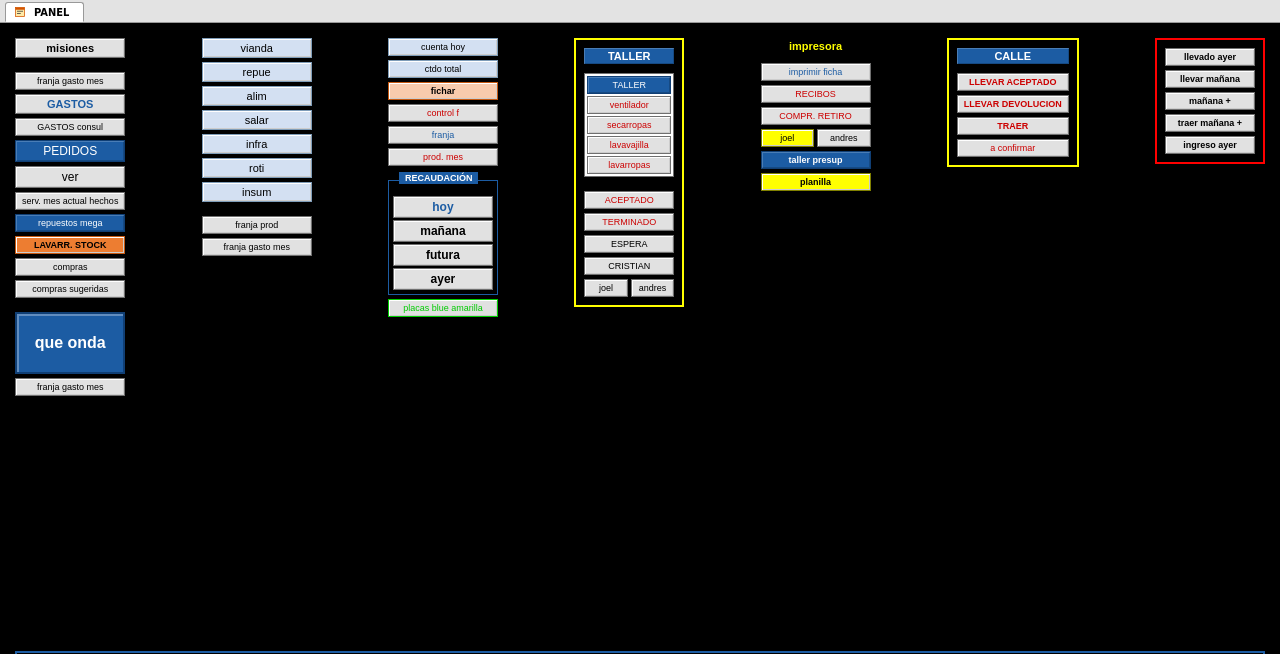
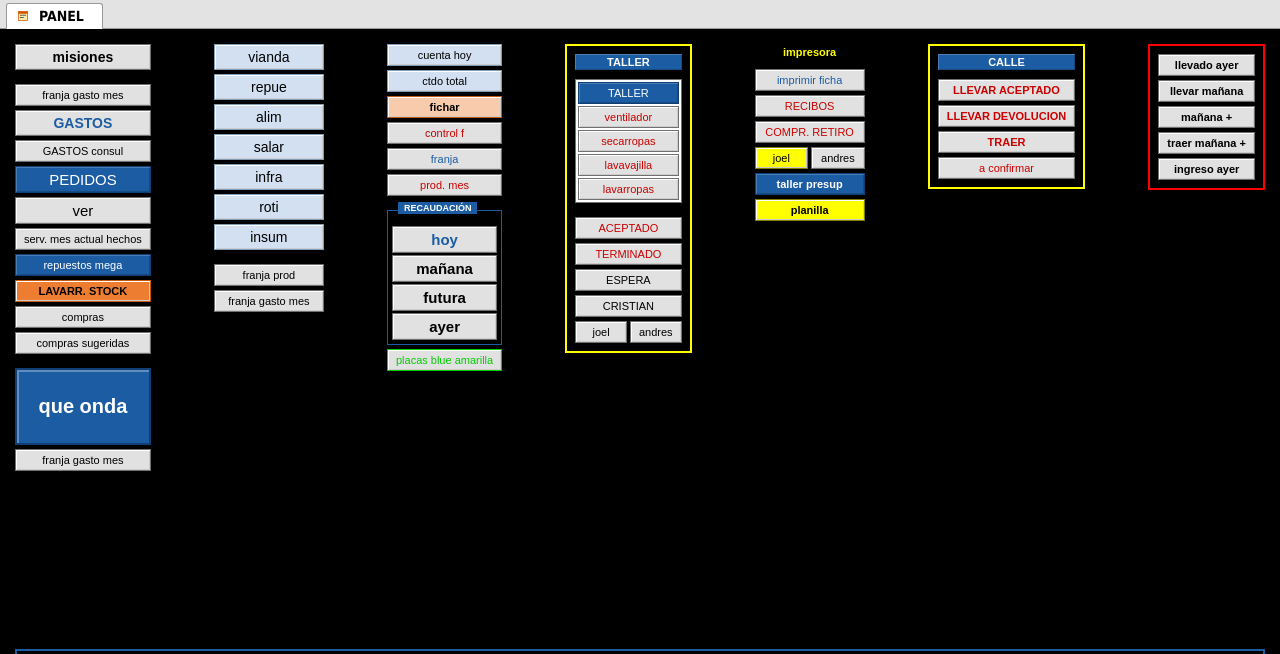
Before and after one commit to portadordelsello-stack/econo-access-ui, a website: page public/index.html in a window 1280 px wide. Shown: the part 34-688 px from the top of the page. Drawn offline with Linux system fonts and the light colour scheme; no server answers.

Commit message:
Increase tabs and buttons size and font-size by 25% for better legibility

```diff
--- a/public/css/style.css
+++ b/public/css/style.css
@@ -355,9 +355,9 @@ input[type="checkbox"]:checked::after {
   border: 1px solid #707070;
   color: #000;
   text-decoration: none;
-  padding: 3px 6px;
+  padding: 4px 8px;
   text-align: center;
-  font-size: 11px;
+  font-size: 14px;
   cursor: pointer;
   box-shadow: inset 1px 1px 0px #FFF, inset -1px -1px 0px #CCC;
   white-space: nowrap;
@@ -375,11 +375,11 @@ input[type="checkbox"]:checked::after {
 }
 
 .font-small {
-  font-size: 9px;
+  font-size: 11px;
 }
 
 .font-medium {
-  font-size: 12px;
+  font-size: 15px;
 }
 
 .spacing-top {
@@ -497,10 +497,10 @@ input[type="checkbox"]:checked::after {
   background-color: #1C5CA3;
   color: #FFF;
   border: 2px solid #103F75;
-  font-size: 16px;
+  font-size: 20px;
   font-weight: bold;
   text-align: center;
-  padding: 20px 10px;
+  padding: 25px 12px;
   text-decoration: none;
   cursor: pointer;
   margin-top: 10px;
@@ -912,24 +912,24 @@ input[type="checkbox"]:checked::after {
   display: flex;
   background-color: #E3E3E3;
   border-bottom: 1px solid #999;
-  padding-top: 3px;
-  padding-left: 5px;
-  height: 24px;
+  padding-top: 4px;
+  padding-left: 6px;
+  height: 30px;
   box-sizing: border-box;
 }
 
 .access-tab {
   display: flex;
   align-items: center;
-  padding: 1px 8px;
+  padding: 2px 10px;
   background-color: #D3D3D3;
   border: 1px solid #999;
   border-bottom: none;
   border-radius: 3px 3px 0 0;
   margin-right: 2px;
-  font-size: 11px;
+  font-size: 14px;
   cursor: pointer;
-  height: 20px;
+  height: 26px;
   box-sizing: border-box;
   color: #333;
   user-select: none;
@@ -944,18 +944,18 @@ input[type="checkbox"]:checked::after {
 }
 
 .tab-icon {
-  margin-right: 4px;
+  margin-right: 5px;
   display: flex;
   align-items: center;
 }
 
 .tab-title {
-  margin-right: 6px;
+  margin-right: 8px;
 }
 
 .tab-close {
   font-weight: bold;
-  font-size: 10px;
+  font-size: 13px;
   color: #888;
   padding: 0 2px;
   line-height: 1;
```
